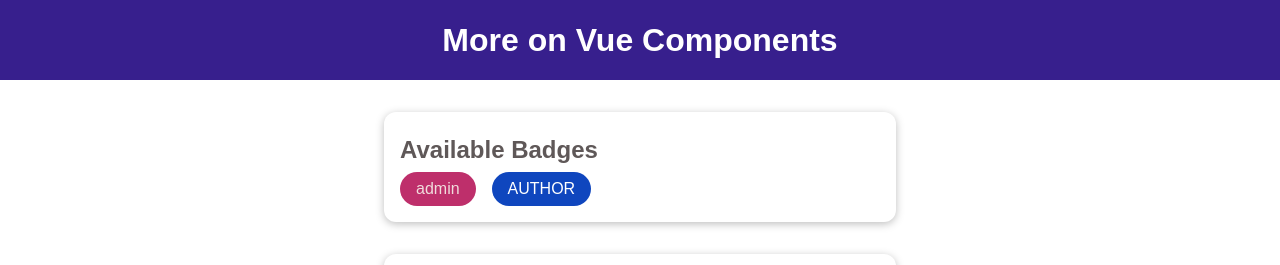
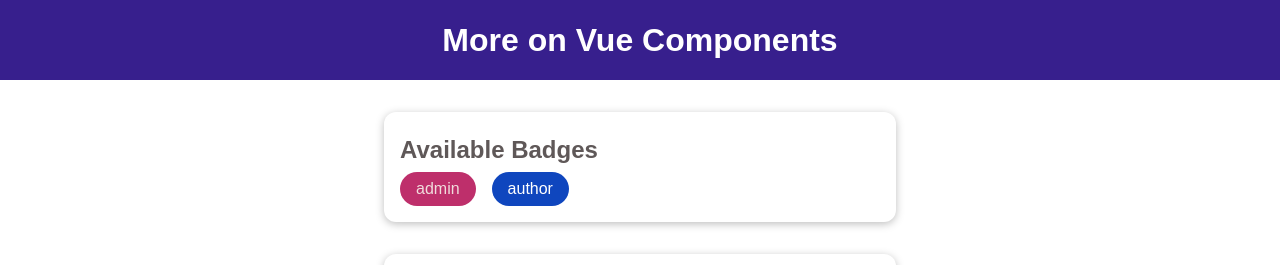
Before and after one commit to ami87878/componentRegister, a Vue app: page / in a window 1280 px wide. Shown: the top 265 px of the page. Built offline with nearby package versions, Linux system fonts and the light colour scheme.

Commit message:
#5 change autor

```diff
--- a/src/components/BadgeList.vue
+++ b/src/components/BadgeList.vue
@@ -15,7 +15,7 @@
         <base-badge type="admin" caption="admin"></base-badge>
       </li>
       <li>
-        <base-badge type="author" caption="AUTHOR"></base-badge>
+        <base-badge type="author" caption="author"></base-badge>
       </li>
     </ul>
   </template>
```
